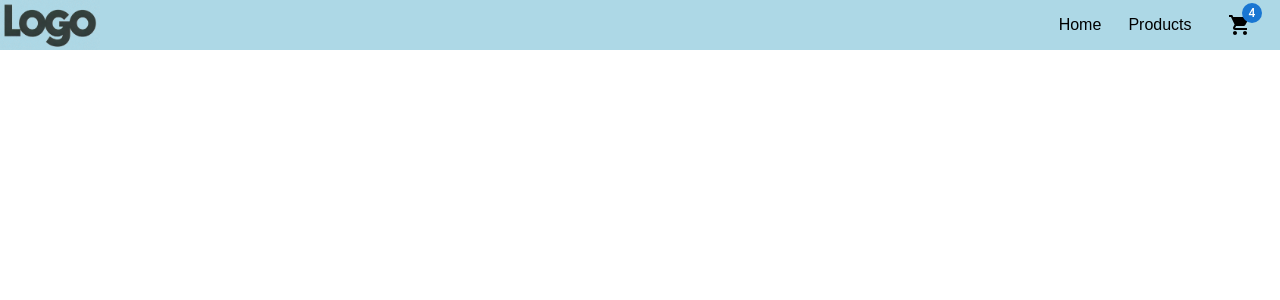
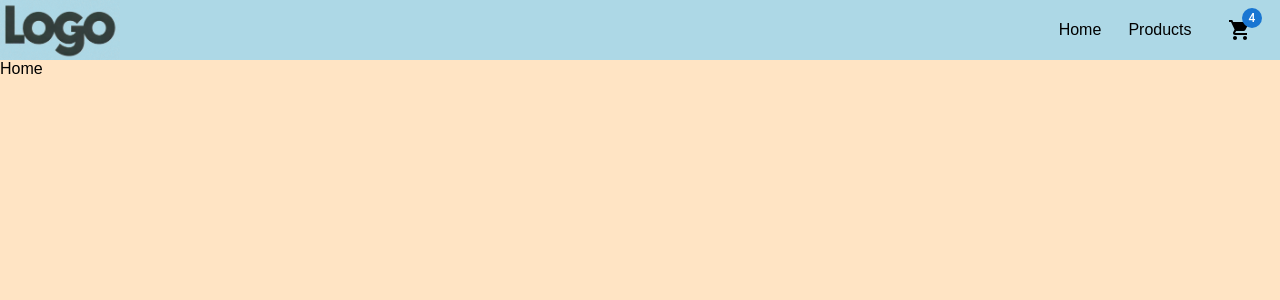
Before and after one commit to mikonto/shopping-cart, a React (Vite) app: page / in a window 1280 px wide. Shown: the top 300 px of the page. Built offline with nearby package versions, Linux system fonts and the light colour scheme.

Commit message:
Add pages Home, Products, and Shopping cart

```diff
--- a/src/App.jsx
+++ b/src/App.jsx
@@ -1,11 +1,24 @@
 import GlobalStyle from "./GlobalStyle";
 import Header from "./Header";
+import Home from "./Home";
+import Products from "./Products";
+import ShoppingCart from "./ShoppingCart";
+import { useParams } from "react-router-dom";
 
 function App() {
+  const { name } = useParams();
+
   return (
     <>
       <GlobalStyle />
       <Header />
+      {name === "products" ? (
+        <Products />
+      ) : name === "shopping-cart" ? (
+        <ShoppingCart />
+      ) : (
+        <Home />
+      )}
     </>
   );
 }
--- a/src/Header.jsx
+++ b/src/Header.jsx
@@ -1,39 +1,58 @@
 import styled from "styled-components";
 import logoImage from "./assets/logo.png";
-import ShoppingCart from "./ShoppingCart";
+import Badge from "@mui/material/Badge";
+import ShoppingCartIcon from "@mui/icons-material/ShoppingCart";
+import { Link } from "react-router-dom";
+
+const StyledLogo = styled.img`
+  height: 60px;
+  width: auto;
+`;
 
 const StyledHeader = styled.div`
   display: flex;
+  justify-content: space-between;
   background: lightblue;
-  height: 50px;
+  height: 60px;
   width: 100%;
 `;
 
-const StyledMenu = styled.div`
+const StyledMenu = styled.nav`
   display: flex;
-  margin-left: auto;
+  align-items: center;
 `;
 
-const StyledMenuItem = styled.button`
+const StyledMenuItem = styled(Link)`
+  display: flex;
+  align-items: center;
+  justify-content: center;
   background: transparent;
-  height: 50px;
+  height: 60px;
   width: 80px;
   border: none;
+  text-decoration: none;
+  color: inherit;
 
   &:hover {
     cursor: pointer;
+    background-color: #f0f0f0;
   }
 `;
 
 const Header = () => {
+  const badgeContent = 4;
   return (
     <StyledHeader>
-      <img src={logoImage} alt="Description of the image" />
+      <Link to="/">
+        <StyledLogo src={logoImage} alt="Description of the image" />
+      </Link>
       <StyledMenu>
-        <StyledMenuItem>Home</StyledMenuItem>
-        <StyledMenuItem>Products</StyledMenuItem>
-        <StyledMenuItem>
-          <ShoppingCart badgeContent={4} />
+        <StyledMenuItem to="/">Home</StyledMenuItem>
+        <StyledMenuItem to="/products">Products</StyledMenuItem>
+        <StyledMenuItem to="/shopping-cart">
+          <Badge badgeContent={badgeContent} color="primary">
+            <ShoppingCartIcon />
+          </Badge>
         </StyledMenuItem>
       </StyledMenu>
     </StyledHeader>
--- /dev/null
+++ b/src/Home.jsx
@@ -0,0 +1,16 @@
+import styled from "styled-components";
+
+const StyledHome = styled.div`
+  background: #ffe4c4;
+  height: calc(100vh - 60px);
+`;
+
+const Home = () => {
+  return (
+    <>
+      <StyledHome>Home</StyledHome>
+    </>
+  );
+};
+
+export default Home;
--- /dev/null
+++ b/src/Products.jsx
@@ -0,0 +1,16 @@
+import styled from "styled-components";
+
+const StyledProducts = styled.div`
+  background: #DCDCDC;
+  height: calc(100vh - 60px);
+`;
+
+const Products = () => {
+  return (
+    <>
+      <StyledProducts>Products</StyledProducts>
+    </>
+  );
+};
+
+export default Products;
--- a/src/ShoppingCart.jsx
+++ b/src/ShoppingCart.jsx
@@ -1,11 +1,15 @@
-import Badge from "@mui/material/Badge";
-import ShoppingCartIcon from "@mui/icons-material/ShoppingCart";
+import styled from "styled-components";
 
-const ShoppingCart = ({badgeContent}) => {
+const StyledShoppingCart = styled.div`
+  background: #FFF0F5;
+  height: calc(100vh - 60px);
+`;
+
+const ShoppingCart = () => {
   return (
-    <Badge badgeContent={badgeContent} color="primary">
-      <ShoppingCartIcon />
-    </Badge>
+    <>
+      <StyledShoppingCart>Shopping Cart</StyledShoppingCart>
+    </>
   );
 };
 
--- a/src/main.jsx
+++ b/src/main.jsx
@@ -1,11 +1,24 @@
 import React from "react";
 import ReactDOM from "react-dom/client";
+import { Normalize } from "styled-normalize";
+import { createBrowserRouter, RouterProvider } from "react-router-dom";
 import App from "./App.jsx";
-import { Normalize } from "styled-normalize";
+import Home from "./Home.jsx";
+
+const router = createBrowserRouter([
+  {
+    path: "/",
+    element: <App />,
+  },
+  {
+    path: "/:name",
+    element: <App />,
+  },
+]);
 
 ReactDOM.createRoot(document.getElementById("root")).render(
   <React.StrictMode>
     <Normalize />
-    <App />
+    <RouterProvider router={router} />
   </React.StrictMode>
 );
```
